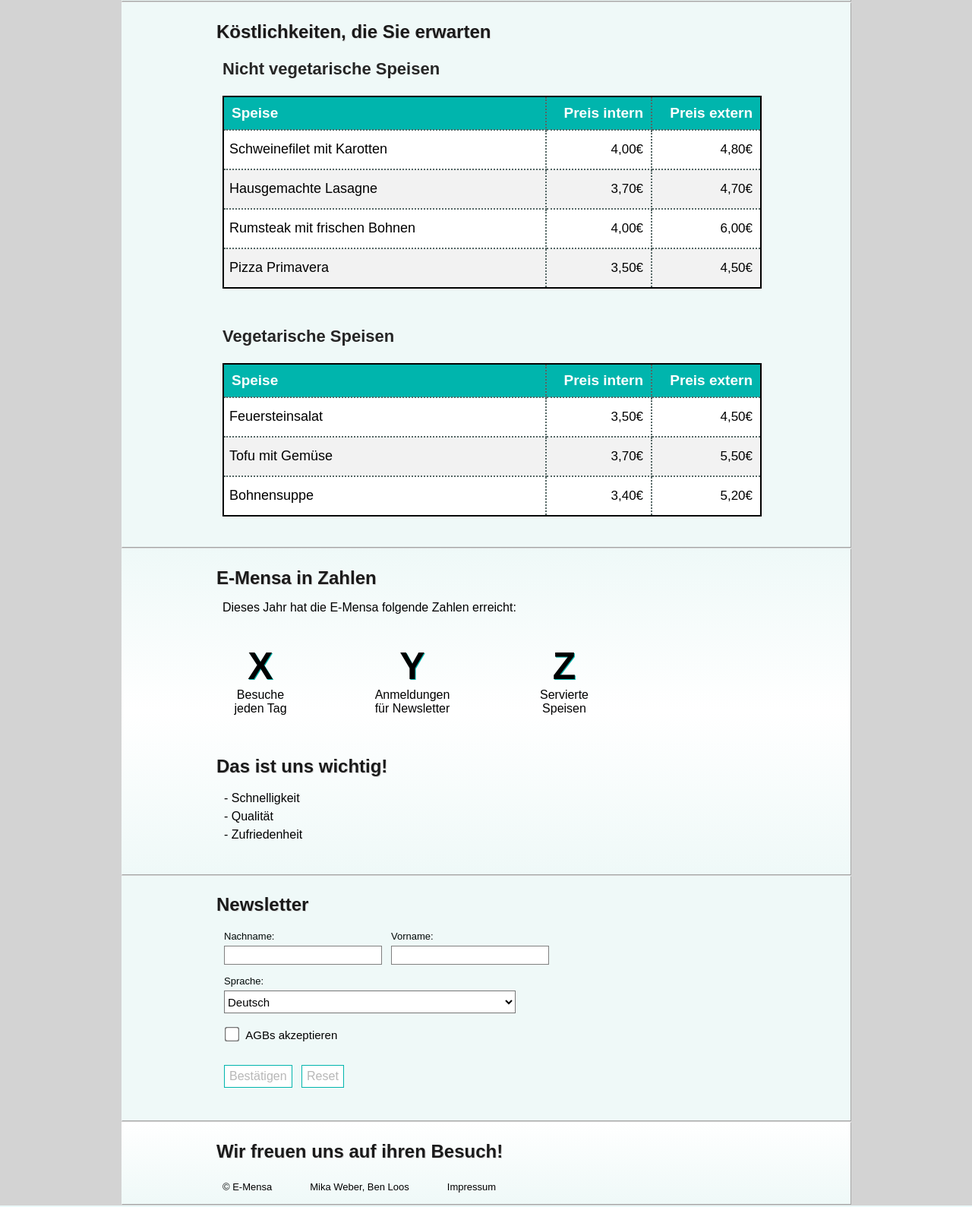
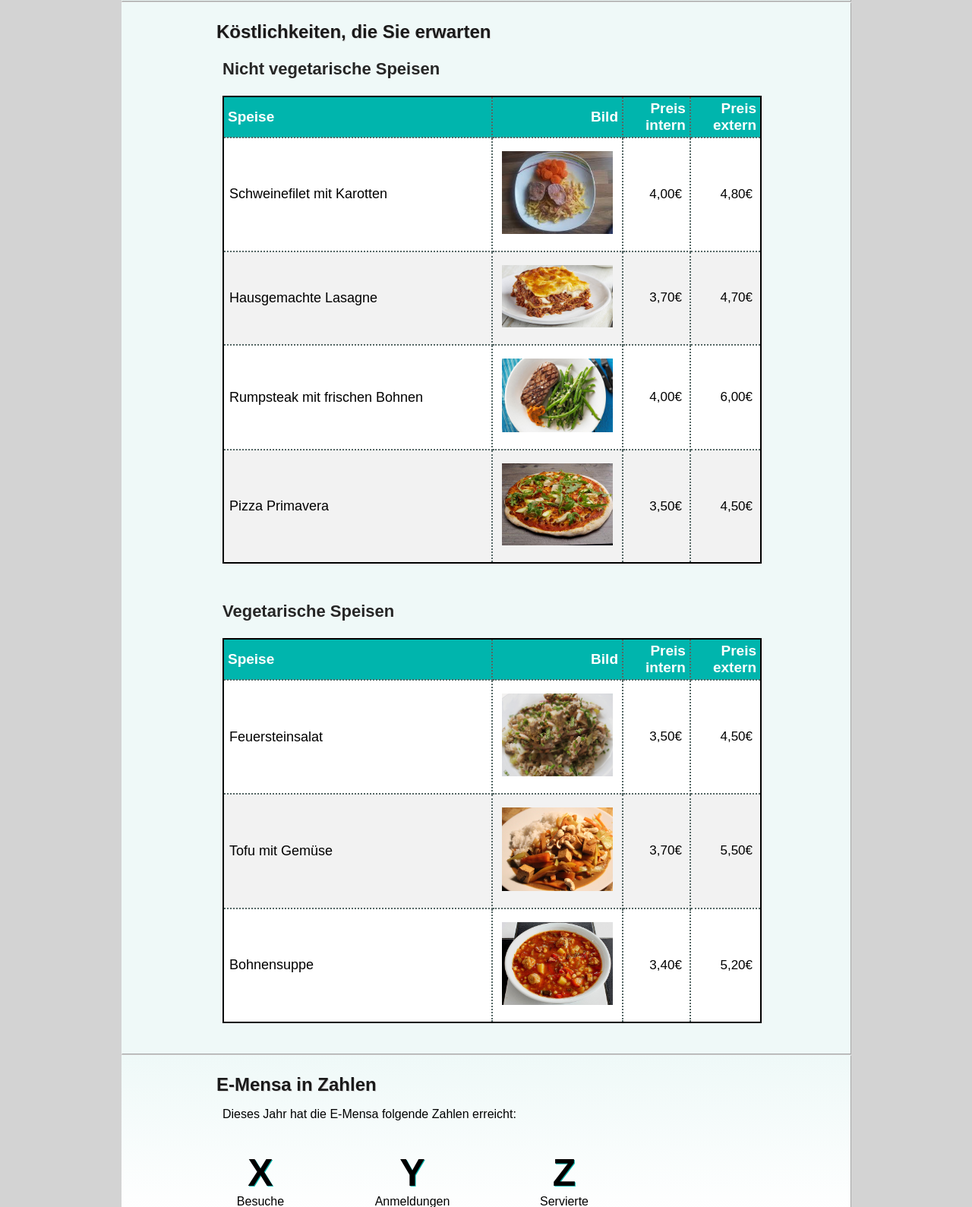
Before and after one commit to miwe01/E-Mensa_Werbeseite, a PHP site: page / in a window 1280 px wide. Shown: the part 358-1947 px from the top of the page at 76% size. Run offline with PHP 8.4, Linux system fonts and the light colour scheme; some libraries are stand-ins or nearby versions.

Commit message:
Aufgabe 6, Dossier Update

```diff
--- /dev/null
+++ b/beispiele/erstesPHP.php
@@ -0,0 +1,3 @@
+<?php
+echo "Erstes PHP Skript <br>";
+phpinfo();
--- /dev/null
+++ b/werbeseite/gerichte.txt
@@ -0,0 +1,4 @@
+Schweinefilet mit Karotten;schweinefilet.jpg;4,00€;4,80€
+Hausgemachte Lasagne;lasagne.jpg;3,70€;4,70€
+Rumpsteak mit frischen Bohnen;rumpsteak.jpg;4,00€;6,00€
+Pizza Primavera;pizza_primavera.jpg;3,50€;4,50€
--- a/werbeseite/index.css
+++ b/werbeseite/index.css
@@ -22,7 +22,7 @@ h1{
   text-shadow: 1px 1px lightgray;
 }
 h2{
-  margin-bottom: 0px;
+  margin-bottom: 0;
   color: #1a1a1a;
   text-shadow: 1px 1px lightgray;
 }
@@ -32,7 +32,7 @@ h3{
   padding-left: 8px;
 }
 hr{
-  margin: 0px 0px;
+  margin: 0;
   background-color: #00B5AD;
 }
 li{
@@ -62,7 +62,7 @@ section, footer{
 
 #mensa-section, footer{
   background: rgb(255,255,255);
-  background: linear-gradient(180deg, rgba(255,255,255,1) 0%, rgba(239,249,248,1) 100%);
+  background: linear-gradient(180deg, rgba(255,255,255,1) 0%, rgb(239, 249, 248) 100%);
 }
 #zahlen-section{
   background: rgb(239,249,248);
@@ -82,7 +82,7 @@ header{
 }
 #ul-nav{
   display: flex;
-  margin: 0px;
+  margin: 0;
   padding-left: 5px;
 
 }
@@ -90,7 +90,7 @@ header{
   color: #00B5AD;
 }
 #ul-nav li{
-  margin: 0px 10px;
+  margin: 0 10px;
 }
 /* end header */
 
@@ -151,7 +151,6 @@ header{
   background-color: #00B5AD;
   color: white;
   font-size: 19px;
-  padding: 10px;
 }
 /* die zweite und dritte Spalte rechtsbuendig */
 .speisen-th:not(:first-Child){
@@ -161,7 +160,6 @@ header{
 .speisen-td:first-child{
   padding: 4px 7px 4px 7px;
 /*background-color: #00AA9E; */
-
   font-size: 18px;
 }
 /* nicht die erste td Spalte */
@@ -172,7 +170,13 @@ header{
   font-size: 17px;
 }
 .speisen-td:first-child{
-  width: 60%;
+  width: 50%;
+}
+
+.gericht-img{
+  width: 150px;
+  height: auto;
+  padding: 2px;
 }
 
 .speisen-table tr:nth-child(even) {
@@ -210,7 +214,7 @@ header{
   display: flex;
   flex-direction: column;
   justify-content: center;
-  margin: 20px 100px 20px 0px;
+  margin: 20px 100px 20px 0;
   width: 100px;
   height: 100px;
 }
--- a/werbeseite/index.html
+++ /dev/null
@@ -1,203 +0,0 @@
-<!DOCTYPE html>
-<!--
-- Praktikum DBWT. Autoren:
-- Mika, Weber, 3252173
-- Ben, Loos, 3207009
--->
-<html lang="de">
-<head>
-  <meta charset="utf-8">
-  <title>Ihre E-Mensa</title>
-  <link rel="stylesheet" href="index.css">
-</head>
-<body>
-  <!-- start header -->
-  <header>
-    <img src="https://via.placeholder.com/100x30" alt="Mensa Logo">
-    <!-- start navigation -->
-    <nav>
-      <ul id="ul-nav">
-        <li><a href="#ankuendigung">Ankündigung</a></li>
-        <li><a href="#speisen">Speisen</a></li>
-        <li><a href="#zahlen">Zahlen</a></li>
-        <li><a href="#newsletter">Kontakt</a></li>
-        <li><a href="#wichtig">Wichtig für uns</a></li>
-        <li><a href="#">Impressum</a></li>
-      </ul>
-    </nav>
-    <!-- end navigation -->
-  </header>
-  <!-- end header -->
-
-  <!-- start mensa -->
-  <section id="mensa-section">
-    <h1>Ihre E-Mensa in Aachen</h1>
-    <!-- maybe slideshow -->
-    <img src="https://via.placeholder.com/800x250" alt="Bild von Mensa" id="mensa">
-
-    <!-- ankuendigung -->
-    <h2 id="ankuendigung">Bald gibt es Essen auch online</h2>
-    <p id="ankuendigung-text">
-      Lorem ipsum dolor sit amet, consectetur adipisicing elit, sed do eiusmod tempor incididunt ut labore et dolore magna aliqua. Ut enim ad minim veniam, <span class="ankuendigung-span">quis nostrud exercitation</span> ullamco laboris nisi ut aliquip ex ea commodo consequat. Duis aute irure dolor in reprehenderit in voluptate velit esse cillum dolore eu fugiat nulla pariatur. <span class="ankuendigung-span">Excepteur sint occaecat cupidatat</span> non proident, sunt in culpa qui officia deserunt mollit anim id est laborum.
-    </p>
-    <!-- end ankuendigung -->
-  </section>
-  <!-- end mensa -->
-
-  <!-- start speise -->
-  <div id="speise-wrapper">
-    <div id="speisekarte">
-      <h2 id="speisen">Köstlichkeiten, die Sie erwarten</h2>
-      <h3>Nicht vegetarische Speisen</h3>
-      <!-- nicht vegetarische Karte -->
-      <table class="speisen-table">
-        <tr>
-          <th class="speisen-td-th speisen-th">Speise</th>
-          <th class="speisen-td-th speisen-th">Preis intern</th>
-          <th class="speisen-td-th speisen-th">Preis extern</th>
-        </tr>
-
-        <tr>
-          <td class="speisen-td-th speisen-td">Schweinefilet mit Karotten</td> <td class="speisen-td-th speisen-td">4,00€</td> <td class="speisen-td-th speisen-td">4,80€</td>
-        </tr>
-        <tr>
-          <td class="speisen-td-th speisen-td">Hausgemachte Lasagne</td> <td class="speisen-td-th speisen-td">3,70€</td> <td class="speisen-td-th speisen-td">4,70€</td>
-        </tr>
-        <tr>
-          <td class="speisen-td-th speisen-td">Rumsteak mit frischen Bohnen</td> <td class="speisen-td-th speisen-td">4,00€</td> <td class="speisen-td-th speisen-td">6,00€</td>
-        </tr>
-        <tr>
-          <td class="speisen-td-th speisen-td">Pizza Primavera</td> <td class="speisen-td-th speisen-td">3,50€</td> <td class="speisen-td-th speisen-td">4,50€</td>
-        </tr>
-      </table>
-      <!-- karte ende -->
-      <!-- vegetarische Karte -->
-      <h3>Vegetarische Speisen</h3>
-      <table class="speisen-table">
-        <tr>
-          <th class="speisen-td-th speisen-th">Speise</th>
-          <th class="speisen-td-th speisen-th">Preis intern</th>
-          <th class="speisen-td-th speisen-th">Preis extern</th>
-        </tr>
-        <tr>
-          <td class="speisen-td-th speisen-td">Feuersteinsalat</td> <td class="speisen-td-th speisen-td">3,50€</td> <td class="speisen-td-th speisen-td">4,50€</td>
-        </tr>
-        <tr>
-          <td class="speisen-td-th speisen-td">Tofu mit Gemüse</td> <td class="speisen-td-th speisen-td">3,70€</td> <td class="speisen-td-th speisen-td">5,50€</td>
-        </tr>
-        <tr>
-          <td class="speisen-td-th speisen-td">Bohnensuppe</td> <td class="speisen-td-th speisen-td">3,40€</td> <td class="speisen-td-th speisen-td">5,20€</td>
-        </tr>
-      </table>
-      <!-- karte ende -->
-    </div>
-  </div>
-  <!-- end speise -->
-
-    <!-- start Zahlen -->
-    <section id="zahlen-section">
-      <h2 id="zahlen">E-Mensa in Zahlen</h2>
-      <p id="zahlen-text">Dieses Jahr hat die E-Mensa folgende Zahlen erreicht:</p>
-      <!-- start stats -->
-      <div id="stats">
-        <div class="container">
-          <div class="zahl-container">
-            <span class="span-zahlen">X</span>
-          </div>
-          <p class="zahlen-p">Besuche jeden Tag</p>
-        </div>
-
-        <div class="container">
-          <div class="zahl-container">
-            <span class="span-zahlen">Y</span>
-          </div>
-          <p class="zahlen-p">Anmeldungen für Newsletter</p>
-        </div>
-
-        <div class="container">
-          <div class="zahl-container">
-            <span class="span-zahlen">Z</span>
-          </div>
-          <p class="zahlen-p">Servierte Speisen</p>
-        </div>
-      </div>
-      <!-- end stats -->
-
-      <!-- start wichtig -->
-      <h2 id="wichtig">Das ist uns wichtig!</h2>
-      <ul id="wichtig-ul">
-        <li class="wichtig-li">- Schnelligkeit</li>
-        <li class="wichtig-li">- Qualität</li>
-        <li class="wichtig-li">- Zufriedenheit</li>
-      </ul>
-      <!--end wichtig  -->
-    </section>
-      <!-- end Zahlen -->
-
-  <!-- start Newsletter -->
-  <div id="newsletter-wrapper">
-    <form class="form-Newsletter" action="index.html" method="post">
-      <h2 id="newsletter">Newsletter</h2>
-      <table>
-        <!-- erste Reihe -->
-        <tr>
-          <td>
-            <label for="nachname">Nachname:</label>
-          </td>
-          <td>
-            <label for="vorname">Vorname:</label>
-          </td>
-        </tr>
-        <!-- zweite Reihe -->
-        <tr>
-          <td>
-            <input type="text" id="vorname" name="vorname">
-          </td>
-          <td>
-            <input type="text" id="nachname" name="nachname">
-          </td>
-        </tr>
-        <!-- dritte Reihe -->
-        <tr>
-          <td><label for="sprache">Sprache:</label></td>
-          <td></td>
-        </tr>
-        <!-- vierte Reihe -->
-        <tr>
-          <td colspan="2">
-            <select id="sprache" name="sprache">
-              <option>Deutsch</option>
-              <option>Englisch</option>
-            </select>
-          </td>
-        </tr>
-        <!-- fünfte Reihe -->
-        <tr>
-          <td><span class="newsletter-checkbox"><input type="checkbox"> AGBs akzeptieren</span></td><td></td>
-        </tr>
-        <!--sechste Reihe -->
-        <tr>
-          <td>
-            <input type="submit" value="Bestätigen" name="bestaetigen" disabled>
-            <input type="reset" value="Reset" name="reset" disabled>
-          </td>
-          <td></td>
-        </tr>
-      </table>
-    </form>
-  </div>
-  <!-- end Newsletter -->
-
-  <!-- start footer -->
-  <footer>
-    <h2>Wir freuen uns auf ihren Besuch!</h2>
-    <div id="footer-container">
-      <div>&copy; E-Mensa</div>
-      <div><span id="autor1">Mika Weber</span>,<span id="autor2"> Ben Loos</span></div>
-      <div><a href="#">Impressum</a></div>
-    </div>
-  </footer>
-  <!-- end footer -->
-
-</body>
-</html>
--- /dev/null
+++ b/werbeseite/index.php
@@ -0,0 +1,223 @@
+<!DOCTYPE html>
+<!--
+- Praktikum DBWT. Autoren:
+- Mika, Weber, 3252173
+- Ben, Loos, 3207009
+-->
+<html lang="de">
+<head>
+  <meta charset="utf-8">
+  <title>Ihre E-Mensa</title>
+  <link rel="stylesheet" href="index.css">
+</head>
+<body>
+  <!-- start header -->
+  <header>
+    <img src="https://via.placeholder.com/100x30" alt="Mensa Logo">
+    <!-- start navigation -->
+    <nav>
+      <ul id="ul-nav">
+        <li><a href="#ankuendigung">Ankündigung</a></li>
+        <li><a href="#speisen">Speisen</a></li>
+        <li><a href="#zahlen">Zahlen</a></li>
+        <li><a href="#newsletter">Kontakt</a></li>
+        <li><a href="#wichtig">Wichtig für uns</a></li>
+        <li><a href="#">Impressum</a></li>
+      </ul>
+    </nav>
+    <!-- end navigation -->
+  </header>
+  <!-- end header -->
+
+  <!-- start mensa -->
+  <section id="mensa-section">
+    <h1>Ihre E-Mensa in Aachen</h1>
+    <!-- maybe slideshow -->
+    <img src="https://via.placeholder.com/800x250" alt="Bild von Mensa" id="mensa">
+
+    <!-- ankuendigung -->
+    <h2 id="ankuendigung">Bald gibt es Essen auch online</h2>
+    <p id="ankuendigung-text">
+      Lorem ipsum dolor sit amet, consectetur adipisicing elit, sed do eiusmod tempor incididunt ut labore et dolore magna aliqua. Ut enim ad minim veniam, <span class="ankuendigung-span">quis nostrud exercitation</span> ullamco laboris nisi ut aliquip ex ea commodo consequat. Duis aute irure dolor in reprehenderit in voluptate velit esse cillum dolore eu fugiat nulla pariatur. <span class="ankuendigung-span">Excepteur sint occaecat cupidatat</span> non proident, sunt in culpa qui officia deserunt mollit anim id est laborum.
+    </p>
+    <!-- end ankuendigung -->
+  </section>
+  <!-- end mensa -->
+
+  <!-- start speise -->
+  <div id="speise-wrapper">
+    <div id="speisekarte">
+      <h2 id="speisen">Köstlichkeiten, die Sie erwarten</h2>
+      <h3>Nicht vegetarische Speisen</h3>
+      <!-- nicht vegetarische Karte -->
+
+
+      <table class="speisen-table">
+        <tr>
+          <th class="speisen-td-th speisen-th">Speise</th>
+            <th class="speisen-td-th speisen-th">Bild</th>
+          <th class="speisen-td-th speisen-th">Preis intern</th>
+          <th class="speisen-td-th speisen-th">Preis extern</th>
+        </tr>
+          <?php
+          /**
+           * Praktikum DBWT. Autoren:
+           * Mika, Weber, 3252173
+           * Ben, Loos, 3207009
+           */
+
+          $file = fopen('gerichte.txt', 'r');
+
+          if(!$file)
+              die("Unable to open");
+
+          while(!feof($file)) {
+              $pfad = 'img/';
+
+              $line = fgets($file, 1024);
+              $array = explode(';',$line);
+              echo '<tr><td class="speisen-td-th speisen-td">' . $array[0] . '</td><td class="speisen-td-th speisen-td"> <img class="gericht-img" src="' . $pfad . $array[1] . '" alt="gericht"> </td>  <td class="speisen-td-th speisen-td">' . $array[2] . '</td><td class="speisen-td-th speisen-td">'. $array[3] .'</td></tr>';
+          }
+          fclose($file);
+
+          ?>
+
+      </table>
+      <!-- karte ende -->
+      <!-- vegetarische Karte -->
+      <h3>Vegetarische Speisen</h3>
+      <table class="speisen-table">
+        <tr>
+          <th class="speisen-td-th speisen-th">Speise</th>
+            <th class="speisen-td-th speisen-th">Bild</th>
+          <th class="speisen-td-th speisen-th">Preis intern</th>
+          <th class="speisen-td-th speisen-th">Preis extern</th>
+        </tr>
+          <?php
+
+          $file = fopen('v_gerichte.txt', 'r');
+
+          if(!$file)
+              die("Unable to open");
+
+          while(!feof($file)) {
+              $line = fgets($file, 1024);
+              $array = explode(';',$line);
+              echo '<tr><td class="speisen-td-th speisen-td">' . $array[0] . '</td><td class="speisen-td-th speisen-td"> <img class="gericht-img" src="' . $pfad . $array[1] . '" alt="gericht"> </td>  <td class="speisen-td-th speisen-td">' . $array[2] . '</td><td class="speisen-td-th speisen-td">'. $array[3] .'</td></tr>';
+          }
+          fclose($file);
+
+          ?>
+      </table>
+      <!-- karte ende -->
+    </div>
+  </div>
+  <!-- end speise -->
+
+    <!-- start Zahlen -->
+    <section id="zahlen-section">
+      <h2 id="zahlen">E-Mensa in Zahlen</h2>
+      <p id="zahlen-text">Dieses Jahr hat die E-Mensa folgende Zahlen erreicht:</p>
+      <!-- start stats -->
+      <div id="stats">
+        <div class="container">
+          <div class="zahl-container">
+            <span class="span-zahlen">X</span>
+          </div>
+          <p class="zahlen-p">Besuche jeden Tag</p>
+        </div>
+
+        <div class="container">
+          <div class="zahl-container">
+            <span class="span-zahlen">Y</span>
+          </div>
+          <p class="zahlen-p">Anmeldungen für Newsletter</p>
+        </div>
+
+        <div class="container">
+          <div class="zahl-container">
+            <span class="span-zahlen">Z</span>
+          </div>
+          <p class="zahlen-p">Servierte Speisen</p>
+        </div>
+      </div>
+      <!-- end stats -->
+
+      <!-- start wichtig -->
+      <h2 id="wichtig">Das ist uns wichtig!</h2>
+      <ul id="wichtig-ul">
+        <li class="wichtig-li">- Schnelligkeit</li>
+        <li class="wichtig-li">- Qualität</li>
+        <li class="wichtig-li">- Zufriedenheit</li>
+      </ul>
+      <!--end wichtig  -->
+    </section>
+      <!-- end Zahlen -->
+
+  <!-- start Newsletter -->
+  <div id="newsletter-wrapper">
+    <form class="form-Newsletter" action="index.php" method="post">
+      <h2 id="newsletter">Newsletter</h2>
+      <table>
+        <!-- erste Reihe -->
+        <tr>
+          <td>
+            <label for="nachname">Nachname:</label>
+          </td>
+          <td>
+            <label for="vorname">Vorname:</label>
+          </td>
+        </tr>
+        <!-- zweite Reihe -->
+        <tr>
+          <td>
+            <input type="text" id="vorname" name="vorname">
+          </td>
+          <td>
+            <input type="text" id="nachname" name="nachname">
+          </td>
+        </tr>
+        <!-- dritte Reihe -->
+        <tr>
+          <td><label for="sprache">Sprache:</label></td>
+          <td></td>
+        </tr>
+        <!-- vierte Reihe -->
+        <tr>
+          <td colspan="2">
+            <select id="sprache" name="sprache">
+              <option>Deutsch</option>
+              <option>Englisch</option>
+            </select>
+          </td>
+        </tr>
+        <!-- fünfte Reihe -->
+        <tr>
+          <td><label for="check"><span class="newsletter-checkbox"><input type="checkbox" id="check" name="check"> AGBs akzeptieren</span></label></td><td></td>
+        </tr>
+        <!--sechste Reihe -->
+        <tr>
+          <td>
+            <input type="submit" value="Bestätigen" name="bestaetigen" disabled>
+            <input type="reset" value="Reset" name="reset" disabled>
+          </td>
+          <td></td>
+        </tr>
+      </table>
+    </form>
+  </div>
+  <!-- end Newsletter -->
+
+  <!-- start footer -->
+  <footer>
+    <h2>Wir freuen uns auf ihren Besuch!</h2>
+    <div id="footer-container">
+      <div>&copy; E-Mensa</div>
+      <div><span id="autor1">Mika Weber</span>,<span id="autor2"> Ben Loos</span></div>
+      <div><a href="#">Impressum</a></div>
+    </div>
+  </footer>
+  <!-- end footer -->
+
+</body>
+</html>
--- /dev/null
+++ b/werbeseite/v_gerichte.txt
@@ -0,0 +1,3 @@
+Feuersteinsalat;salat.png;3,50€;4,50€
+Tofu mit Gemüse;tofu.jpg;3,70€;5,50€
+Bohnensuppe;bohnensuppe.jpg;3,40€;5,20€
```
Also changed, not shown: werbeseite/test.php (added, +26 -0 lines), werbeseite/img/bohnensuppe.jpg (added), werbeseite/img/lasagne.jpg (added), werbeseite/img/pizza_primavera.jpg (added), werbeseite/img/rumpsteak.jpg (added), werbeseite/img/salat.png (added), werbeseite/img/schweinefilet.jpg (added), werbeseite/img/tofu.jpg (added), 1 other file.
